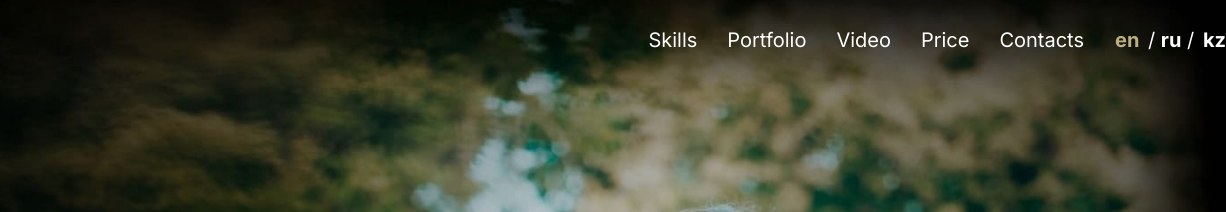
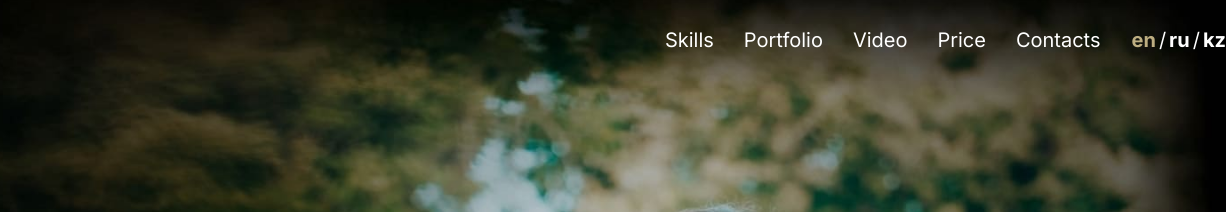
Before and after one commit to Kekshir/Portfolio, a plain HTML site: page index.html in a window 1280 px wide. Shown: the top 212 px of the page, 54-1280 px from the left. Drawn offline with Linux system fonts and the light colour scheme.

Commit message:
changed languages block

```diff
--- a/style.css
+++ b/style.css
@@ -173,6 +173,11 @@ section {
     text-decoration: none;
 }
 
+.languages {
+    display: flex;
+    gap: 3px;
+}
+
 .languages-lang {
     font-weight: 700;
     transition: 0.5s ease-in-out;
@@ -181,14 +186,6 @@ section {
 
 .languages-lang:hover {
     color: var(--belge-color);
-}
-
-.languages-lang:nth-child(1) {
-    margin-right: 3px;
-}
-
-.languages-lang:last-child {
-    margin-left: 3px;
 }
 
 .lang-active {
```
